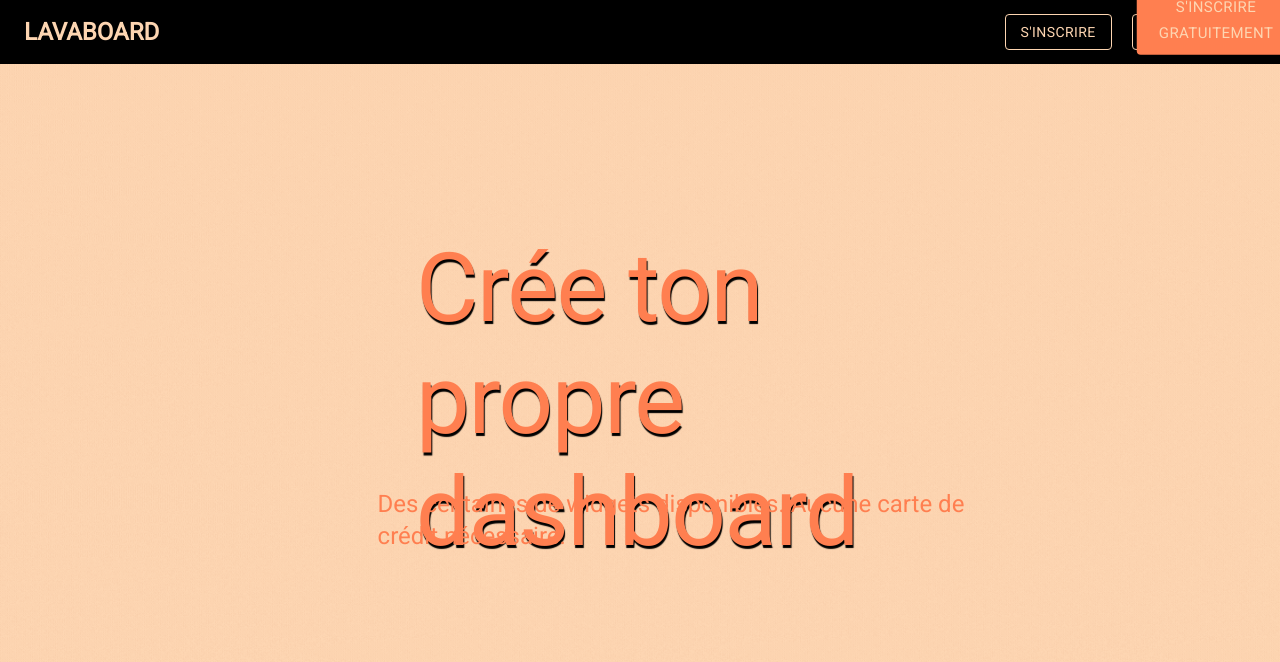
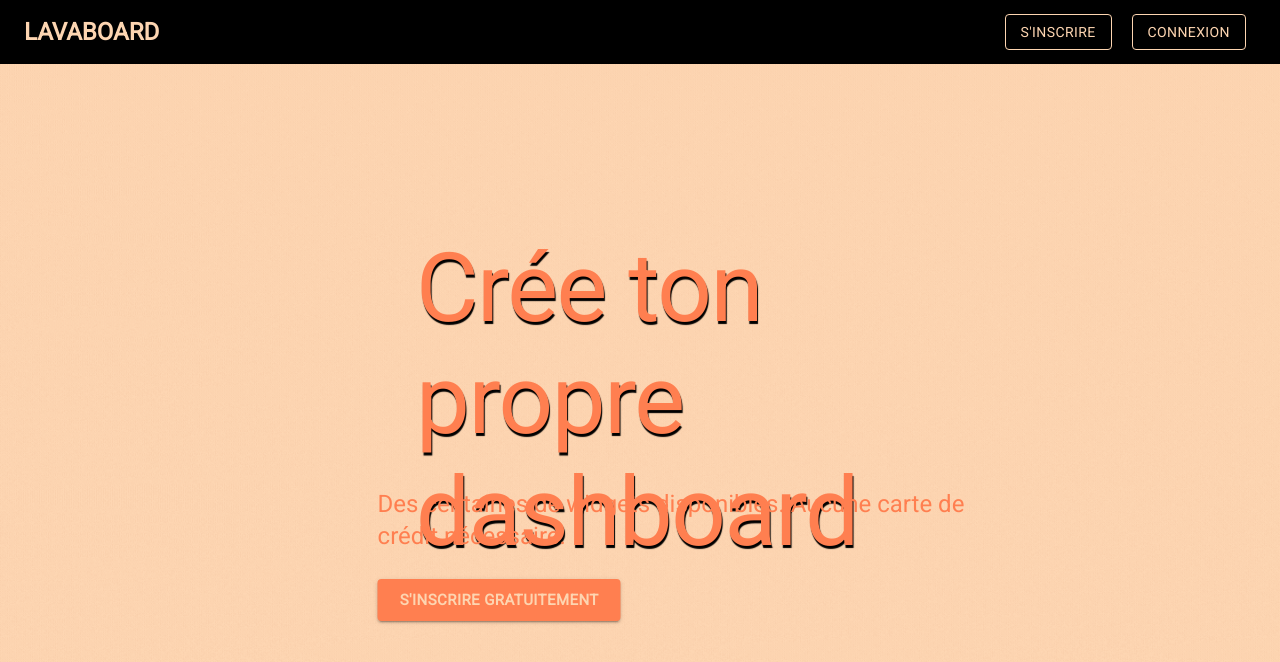
Before and after one commit to larroyo3/Dashboard, a React (Create React App) app in the folder lavaboard/: page / in a window 1280 px wide. Shown: the top 662 px of the page. Built offline with nearby package versions, Linux system fonts and the light colour scheme; what react-id-generator would draw is missing.

Commit message:
reparation bouton

```diff
--- a/lavaboard/src/layout/Discover/index.js
+++ b/lavaboard/src/layout/Discover/index.js
@@ -33,7 +33,7 @@ function Discover() {
             <Typography variant="h5" component="div" className="discoverH5">
                 Des centaines de widgets disponibles. Aucune carte de crédit nécessaire.
             </Typography>
-            <Button style={{color:"#fdd5b1", backgroundColor:"#ff7f50", zIndex:20}} className="btn" size="large" variant="contained" onClick={ () => navigate("/register")}>S'inscrire gratuitement</Button>
+            <Button style={{position: "absolute", transform: "translateX(-50%) translateY(-50%)", top:"75%", left: "39%", color:"#fdd5b1", backgroundColor:"#ff7f50", zIndex:"20", fontWeight: "bold", font: "Roboto"}} className="btn" size="large" variant="contained" onClick={ () => navigate("/register")}>S'inscrire gratuitement</Button>
         </Box>
   );
 }
--- a/lavaboard/src/layout/layout.css
+++ b/lavaboard/src/layout/layout.css
@@ -25,13 +25,10 @@
 .btn{
     position: absolute !important;
     transform: translateX(-50%) translateY(-50%);
-    top: 75%;
-    left: 39%;
+    top: 200px;
+    left: 20px;
     font-weight: bold;
     font: "Roboto";
-    z-index:20;
-    color: #fdd5b1;
-    background-color: #ff7f50;
 }
 
 .changecolor:hover{
```
